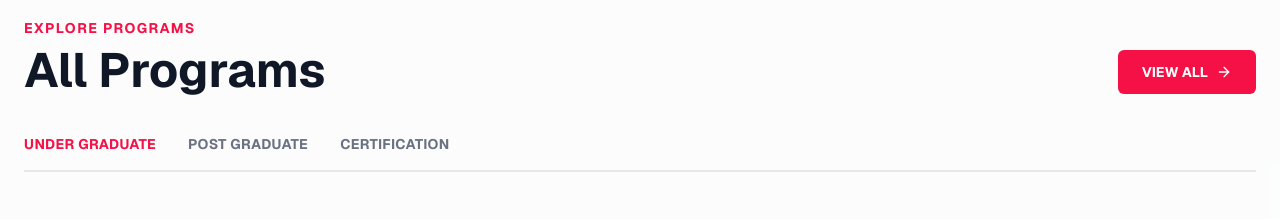
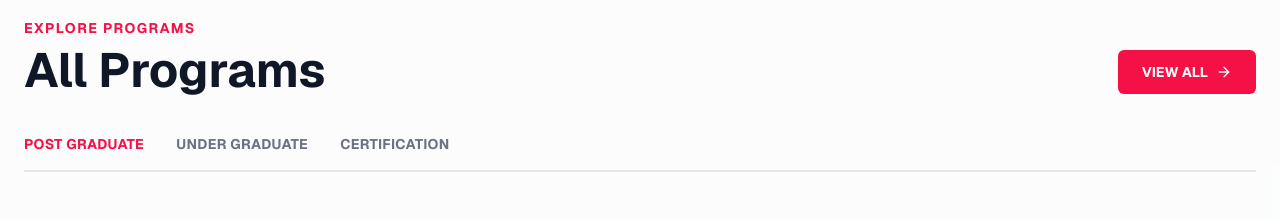
Before and after one commit to akshay-rsms/ednxt-v1, a Next.js app: page / in a window 1280 px wide. Shown: the part 1360-1579 px from the top of the page. Built offline with nearby package versions, Linux system fonts and the light colour scheme; grey boxes are pictures that could not be loaded.

Commit message:
feat: Set 'POST GRADUATE' as the initial active tab and reorder tab display.

```diff
--- a/src/components/Programs.tsx
+++ b/src/components/Programs.tsx
@@ -11,7 +11,7 @@ interface Program {
 }
 
 export function Programs() {
-    const [activeTab, setActiveTab] = useState("UNDER GRADUATE");
+    const [activeTab, setActiveTab] = useState("POST GRADUATE");
 
     const programs: Program[] = [
         // Undergraduate
@@ -79,7 +79,7 @@ export function Programs() {
 
                 {/* Tabs */}
                 <div className="flex items-center gap-8 border-b-2 border-gray-200 mb-12 overflow-x-auto">
-                    {["UNDER GRADUATE", "POST GRADUATE", "CERTIFICATION"].map((tab) => (
+                    {["POST GRADUATE", "UNDER GRADUATE", "CERTIFICATION"].map((tab) => (
                         <button
                             key={tab}
                             onClick={() => setActiveTab(tab)}
```
